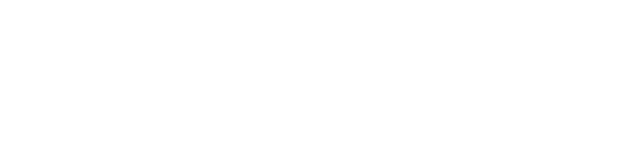
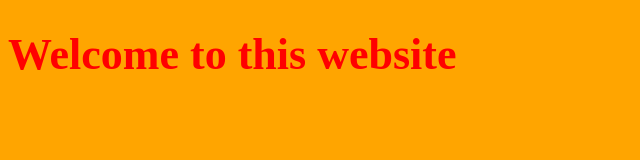
Before and after one commit to 54V15/Final-Project-Maybe, a plain HTML site: page project.html in a window 1280 px wide. Shown: the whole page, without its empty margins (0-640 px from the left). Drawn offline with Linux system fonts and the light colour scheme.

Commit message:
Update main.css

```diff
--- /dev/null
+++ b/main.css
@@ -0,0 +1,9 @@
+html {
+    font-size: 22px;
+}
+
+body {
+    background-color: orange;
+    color: red;
+    position: relative;
+}
--- a/project.html
+++ b/project.html
@@ -6,10 +6,12 @@
     <meta name="Author" content="David Olulowo">
     <meta name="Description" content="insert final project website idea">
     <title>Final project</title>
-    <link rel="img" href="Circutropica.png" type="image-x-icon"
+    <link rel="image-x-icon" href="Circutropica.png" type="image/x-icon">
+    <link rel="stylesheet" href="main.css">
 </head>
 
 <body>
+    <h1>Welcome to this website</h1>
 
 </body>
 
```
